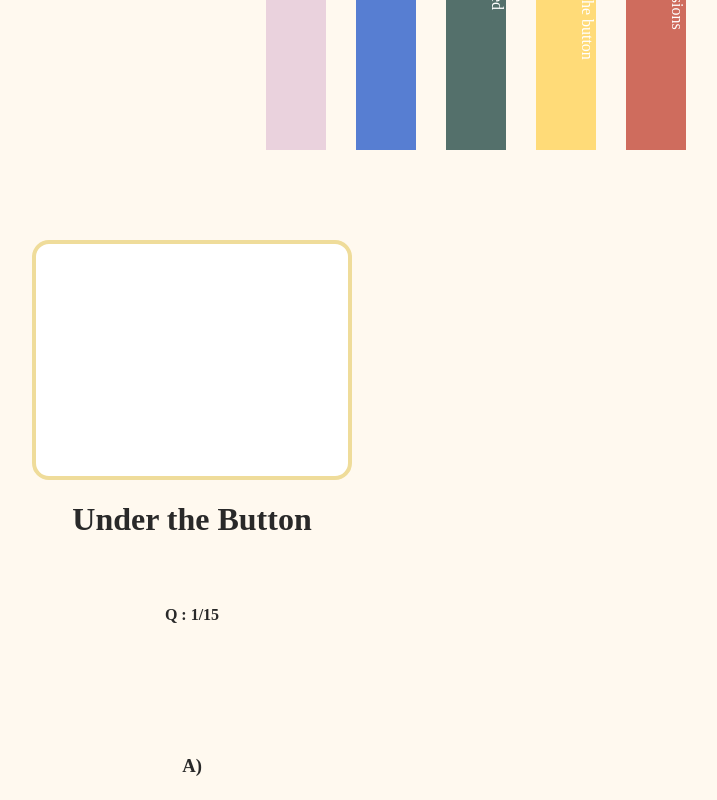
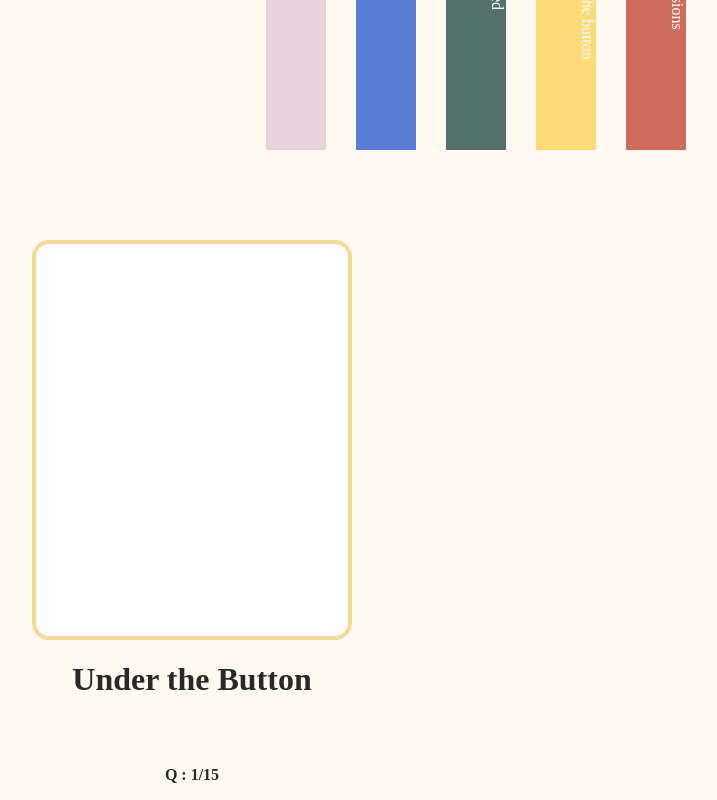
Before and after one commit to PennSpark/sp22-red-penn-playbook, a React (Create React App) app: page /under-the-button/1 in a window 1280 px wide. Shown: the top 800 px of the page, without its empty margins (448-1165 px from the left). Built offline with nearby package versions, Linux system fonts and the light colour scheme; no server answers; a small style sheet from the web is missing; a web font is replaced by a local one.

Commit message:
Increase login height

```diff
--- a/src/components/UnderButton.scss
+++ b/src/components/UnderButton.scss
@@ -50,7 +50,7 @@ input {
 }
 
 .login {
-  height: 15em;
+  height: 25em;
   width: 20em;
   background-color: white;
   border: 4px solid $gold;
```
